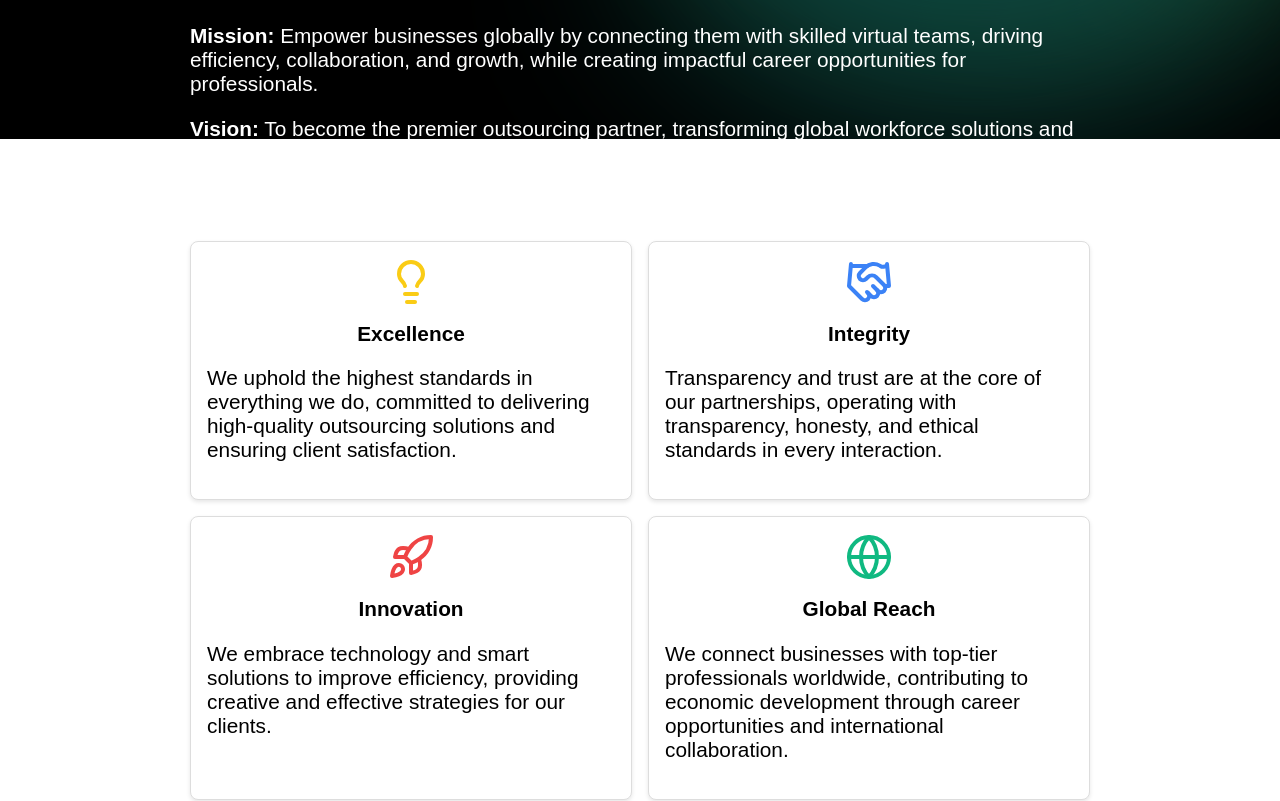
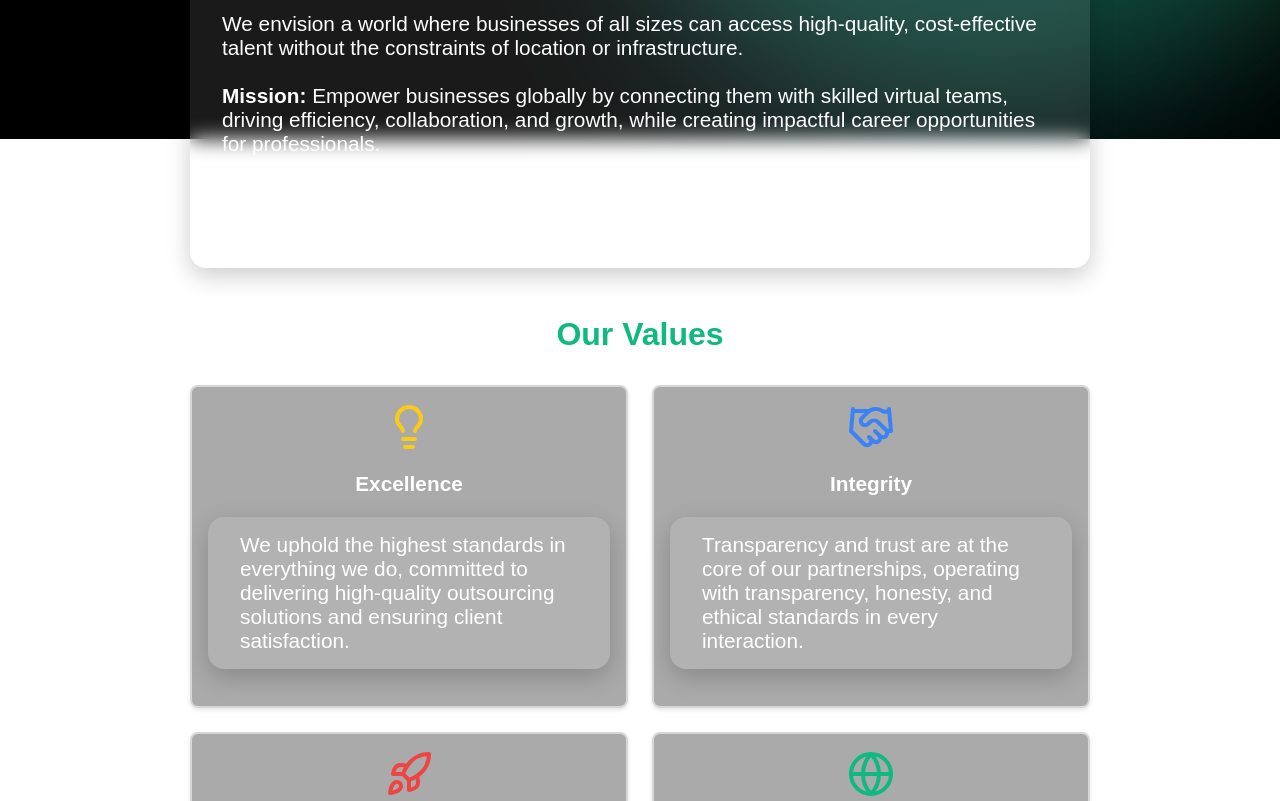
Before and after one commit to Great-Minds-Technologies/consult-park, a React (Create React App) app: page /about in a window 1280 px wide. Shown: the part 661-1462 px from the top of the page. Built offline with nearby package versions, Linux system fonts and the light colour scheme.

Commit message:
About us mostly complete, colour changes left only

```diff
--- a/package.json
+++ b/package.json
@@ -7,6 +7,7 @@
     "@testing-library/jest-dom": "^6.6.3",
     "@testing-library/react": "^16.3.0",
     "@testing-library/user-event": "^13.5.0",
+    "axios": "^1.9.0",
     "bootstrap": "^5.3.6",
     "lucide-react": "^0.507.0",
     "react": "^19.1.0",
--- a/src/components/About.css
+++ b/src/components/About.css
@@ -1,5 +1,6 @@
 .about-container {
     padding: 2rem;
+    padding-top: 0rem;
     max-width: 900px;
     margin: 0 auto;
     font-family: sans-serif;
@@ -11,27 +12,38 @@ text-align: left;
   .about-title {
     font-size: 2.5rem;
     font-weight: bold;
-    margin-bottom: 1rem;
+    margin-bottom: 2rem;
     color: #10b981;
     font-size: 5rem;
   }
 
   .about-subtitle {
-    font-size: 1.75rem;
+    font-size: 2rem;
     font-weight: 600;
     margin-bottom: 0.75rem;
+    color: #10b981;
   }
 
   .about-section {
-    margin-bottom: 2rem;
+    margin-bottom: 3rem;
     color: white;
     font-size: 1.3rem;
   }
+  .about-section p{
+    padding: 1rem 2rem;
+    background-color: rgba(255, 255, 255, 0.1);
+    border-radius: 16px;
+    backdrop-filter: blur(10px);
+    -webkit-backdrop-filter: blur(10px);
+    box-shadow: 0 8px 24px rgba(0, 0, 0, 0.2);
+    flex-wrap: wrap;
+  }
 
   .values-grid {
+    margin-top: 2rem;
     display: grid;
     grid-template-columns: 1fr;
-    gap: 1rem;
+    gap: 1.5rem;
   }
 
   @media (min-width: 768px) {
@@ -39,44 +51,7 @@ text-align: left;
       grid-template-columns: 1fr 1fr;
     }
   }
-  .value-card {
-    display: flex;
-    flex-direction: column;
-    align-items: center;
-    padding: 1rem;
-    border: 1px solid #ddd;
-    color: black;
-    border-radius: 8px;
-    background-color: #fff;
-    box-shadow: 0 2px 4px rgba(0, 0, 0, 0.1);
-  }
 
-  .value-icon {
-    width: 48px;
-    height: 48px;
-    margin-bottom: 1rem;
-  }
-
-  .value-title {
-    font-weight: bold;
-    margin-bottom: 0.5rem;
-  }
-
-  .value-icon.yellow {
-    color: #facc15;
-  }
-
-  .value-icon.blue {
-    color: #3b82f6;
-  }
-
-  .value-icon.red {
-    color: #ef4444;
-  }
-
-  .value-icon.green {
-    color: #10b981;
-  }
 
 
 
--- a/src/components/About.js
+++ b/src/components/About.js
@@ -1,6 +1,7 @@
 import React from 'react';
-import { Lightbulb, Handshake, Rocket, Globe } from 'lucide-react';
+import { Lightbulb, Handshake, Rocket, Globe, Icon } from 'lucide-react';
 import './About.css';
+import IconCard from './IconCard';
 
 const About = () => {
   return (
@@ -12,9 +13,7 @@ const About = () => {
         <p>
           Consult Park is more than just an outsourcing company—we’re your growth partner. Our
           mission is to bridge businesses with skilled professionals, helping them scale faster, work
-          smarter, and achieve more.
-        </p>
-        <p>
+          smarter, and achieve more. <br /> <br />
           With a network of highly trained professionals, cutting-edge tools, and a client-first approach,
           we deliver solutions that enhance productivity, efficiency, and profitability.
         </p>
@@ -25,17 +24,14 @@ const About = () => {
         <p>
           Our mission is simple: Empower businesses with seamless outsourcing solutions that
           drive success.
-        </p>
-        <p>
+        <br /> <br />
           We envision a world where businesses of all sizes can access high-quality, cost-effective talent
           without the constraints of location or infrastructure.
-        </p>
-        <p>
+        <br /> <br />
           <strong>Mission:</strong> Empower businesses globally by connecting them with skilled virtual teams, driving
           efficiency, collaboration, and growth, while creating impactful career opportunities for
           professionals.
-        </p>
-        <p>
+        <br /> <br />
           <strong>Vision:</strong> To become the premier outsourcing partner, transforming global workforce solutions and
           fostering sustainable growth and innovation for businesses and communities worldwide.
         </p>
@@ -44,45 +40,25 @@ const About = () => {
       <section className="about-section">
         <h2 className="about-subtitle">Our Values</h2>
         <div className="values-grid">
-          <div className="value-card">
-            <Lightbulb size={48} className="value-icon yellow hover-scale" />
-            <div>
-              <div className="value-title">Excellence</div>
-              <p>
-                We uphold the highest standards in everything we do, committed to delivering high-quality outsourcing solutions and ensuring client satisfaction.
-              </p>
-            </div>
-          </div>
+          <IconCard
+          icon={<Lightbulb size={48} className="value-icon yellow hover-scale" />}
+          title={"Excellence"}
+          description={"We uphold the highest standards in everything we do, committed to delivering high-quality outsourcing solutions and ensuring client satisfaction."} />
 
-          <div className="value-card">
-            <Handshake size={48} className="value-icon blue hover-scale" />
-            <div>
-              <div className="value-title">Integrity</div>
-              <p>
-                Transparency and trust are at the core of our partnerships, operating with transparency, honesty, and ethical standards in every interaction.
-              </p>
-            </div>
-          </div>
+          <IconCard
+          icon={<Handshake size={48} className="value-icon blue hover-scale" />}
+          title={"Integrity"}
+          description={"Transparency and trust are at the core of our partnerships, operating with transparency, honesty, and ethical standards in every interaction."} />
 
-          <div className="value-card">
-            <Rocket size={48} className="value-icon red hover-scale" />
-            <div>
-              <div className="value-title">Innovation</div>
-              <p>
-                We embrace technology and smart solutions to improve efficiency, providing creative and effective strategies for our clients.
-              </p>
-            </div>
-          </div>
+          <IconCard
+          icon={<Rocket size={48} className="value-icon red hover-scale" />}
+          title={"Innovation"}
+          description={"We embrace technology and smart solutions to improve efficiency, providing creative and effective strategies for our clients."} />
 
-          <div className="value-card">
-            <Globe size={48} className="value-icon green hover-scale" />
-            <div>
-              <div className="value-title">Global Reach</div>
-              <p>
-                We connect businesses with top-tier professionals worldwide, contributing to economic development through career opportunities and international collaboration.
-              </p>
-            </div>
-          </div>
+          <IconCard
+          icon={<Globe size={48} className="value-icon green hover-scale" />}
+          title={"Global Reach"}
+          description={"We connect businesses with top professionals worldwide, helping develop economies through career opportunities internationally"} />
         </div>
       </section>
     </div>
--- /dev/null
+++ b/src/components/IconCard.css
@@ -0,0 +1,38 @@
+.value-card {
+    display: flex;
+    flex-direction: column;
+    align-items: center;
+    padding: 1rem;
+    border: 2px solid #d6d6d6;
+    color: #ffffff;
+    border-radius: 8px;
+    background-color: rgba(90, 90, 90, 0.514);
+    box-shadow: 0 2px 4px rgba(0, 0, 0, 0.1);
+  }
+
+  .value-icon {
+    width: 48px;
+    height: 48px;
+    margin-bottom: 1rem;
+  }
+
+  .value-title {
+    font-weight: bold;
+    margin-bottom: 0.5rem;
+  }
+
+  .value-icon.yellow {
+    color: #facc15;
+  }
+
+  .value-icon.blue {
+    color: #3b82f6;
+  }
+
+  .value-icon.red {
+    color: #ef4444;
+  }
+
+  .value-icon.green {
+    color: #10b981;
+  }
--- /dev/null
+++ b/src/components/IconCard.js
@@ -0,0 +1,15 @@
+import React from 'react';
+import './IconCard.css'; // Assuming you have a CSS file for styling
+
+function IconCard({ icon, title, description}) {
+  return (
+    <div className="value-card">
+      <div>{icon}</div>
+      <div>
+        <div className="value-title">{title}</div>
+            <p>{description}</p>
+      </div>
+    </div>
+  );
+}
+export default IconCard;
```
Also changed, not shown: 1 other file (tests, documents, lock files or other folders).
